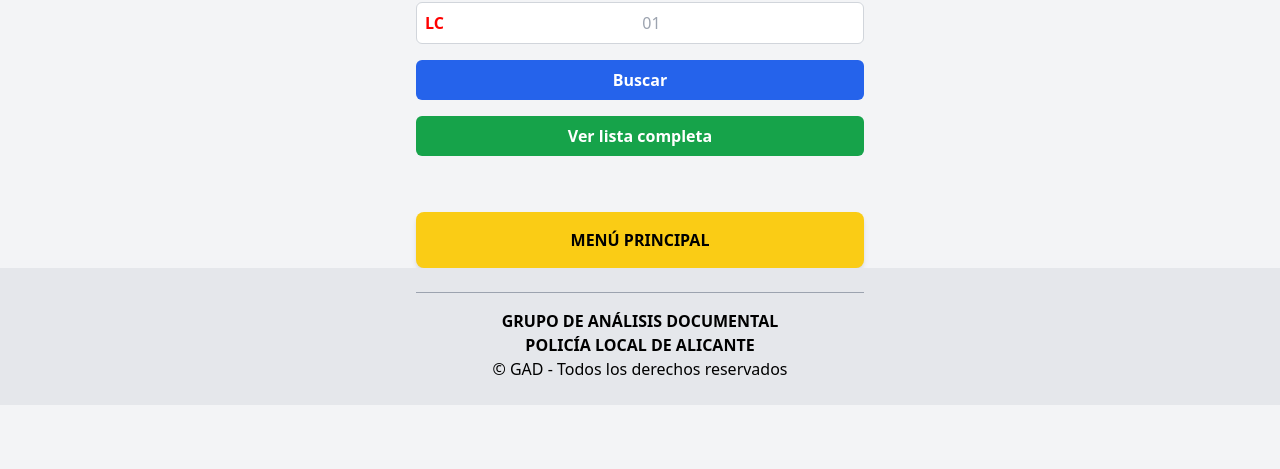
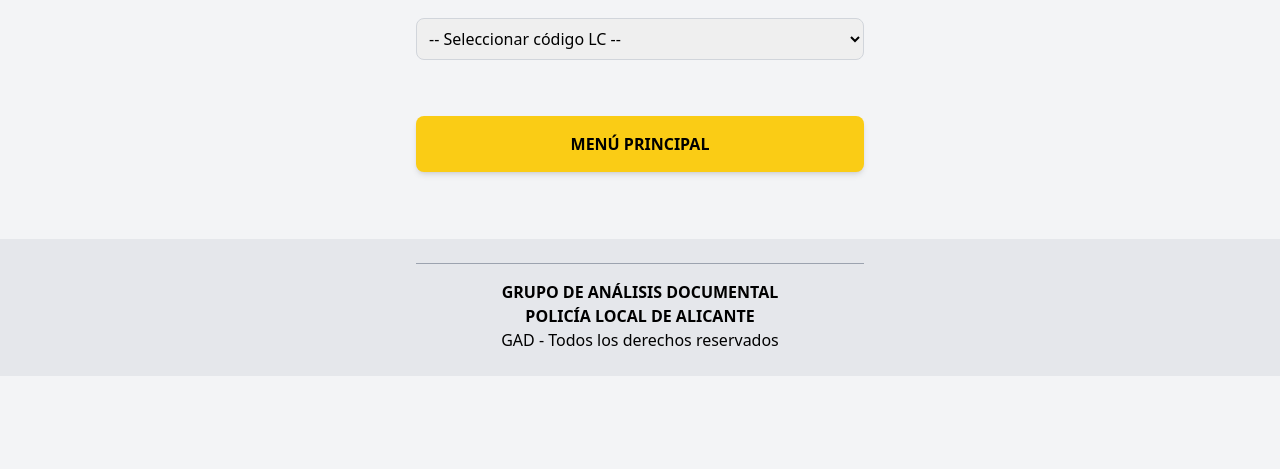
Before and after one commit to copg279-commits/GAD-v5, a plain HTML site: page COLOMBIA FABRICANTE LC.html in a window 1280 px wide. Shown: the part 360-829 px from the top of the page. After the commit the page ends 800 px from the top, so only its background shows below. Drawn offline with nearby package versions, Linux system fonts and the light colour scheme.

Commit message:
Add files via upload

```diff
--- a/COLOMBIA FABRICANTE LC.html
+++ b/COLOMBIA FABRICANTE LC.html
@@ -5,6 +5,14 @@
   <meta name="viewport" content="width=device-width, initial-scale=1.0">
   <title>Consulta de Fabricante LC</title>
   <script src="https://cdn.tailwindcss.com"></script>
+  <style>
+        .flag-button-spain {
+        background: linear-gradient(to top, #c60b1e 0%, #c60b1e 33%, #ffc400 33%, #ffc400 66%, #c60b1e 66%, #c60b1e 100%);
+        display: flex;
+        align-items: center;
+        justify-content: center;
+        text-align: center;
+    }
   <style>
     .input-wrapper {
       display: flex;
@@ -26,9 +34,6 @@
       text-transform: uppercase;
       text-align: center;
     }
-    .table-responsive {
-      overflow-x: auto;
-    }
   </style>
 </head>
 <body class="bg-gray-100 min-h-screen flex flex-col pb-16">
@@ -48,41 +53,35 @@
 </h1>
 
 <p class="text-center mt-2 px-4">
-    Introduce el número del código LC:
+    Selecciona un código LC para ver el fabricante:
 </p>
 
 <div class="w-11/12 max-w-md mx-auto mt-4">
   <img src="logocolombia.png" alt="Logo Colombia" class="w-full">
 </div>
 
-<div class="input-wrapper w-11/12 max-w-md mx-auto mt-4">
-  <span class="input-prefix">LC</span>
-  <input id="numero" type="text" class="input-number" placeholder="01" maxlength="2">
+<div class="w-11/12 max-w-md mx-auto mt-4">
+  <select id="fabricanteSelect" onchange="buscarFabricante(this.value)"
+          class="block mx-auto mt-4 p-2 text-base w-full border border-gray-300 rounded-lg">
+    <option value="">-- Seleccionar código LC --</option>
+  </select>
 </div>
-
-<button onclick="buscarFabricante()" class="block mx-auto mt-4 w-11/12 max-w-md bg-blue-600 hover:bg-blue-700 text-white font-bold py-2 rounded-md">
-  Buscar
-</button>
-
-<button onclick="mostrarTodos()" class="block mx-auto mt-4 w-11/12 max-w-md bg-green-600 hover:bg-green-700 text-white font-bold py-2 rounded-md">
-  Ver lista completa
-</button>
 
 <div id="resultado" class="w-11/12 max-w-md mx-auto mt-6 text-lg font-semibold text-gray-800 text-center"></div>
 
-    <div class="mt-8 flex justify-center">
+<div class="mt-8 flex justify-center">
     <button onclick="window.location.href='index.html'"
             class="w-11/12 max-w-md p-4 bg-yellow-400 text-black font-bold rounded-lg shadow-md transition hover:bg-yellow-200">
         MENÚ PRINCIPAL
     </button>
 </div>
 
- <footer class="mt-auto text-center py-6 bg-gray-200">
+<footer class="mt-auto text-center py-6 bg-gray-200">
     <hr class="border-t border-gray-400 w-11/12 max-w-md mx-auto mb-4">
     <p class="font-bold">GRUPO DE ANÁLISIS DOCUMENTAL</p>
     <p class="font-bold">POLICÍA LOCAL DE ALICANTE</p>
-    <p>&copy; GAD - Todos los derechos reservados</p>
-  </footer>
+    <p>GAD - Todos los derechos reservados</p>
+</footer>
 
 <script>
   const fabricantes = {
@@ -99,57 +98,28 @@
     "LC12": "MUVA S.A.S."
   };
 
-  function buscarFabricante() {
-    const num = document.getElementById("numero").value.trim().padStart(2, '0');
-    const codigo = `LC${num.toUpperCase()}`;
-    const resultado = document.getElementById("resultado");
-    if (fabricantes[codigo]) {
-      resultado.textContent = `Fabricante: ${fabricantes[codigo]}`;
-    } else {
-      resultado.textContent = "Código no encontrado. Verifica el número ingresado.";
-    }
+  const fabricanteSelect = document.getElementById('fabricanteSelect');
+  const resultado = document.getElementById("resultado");
+
+  function populateSelect() {
+      const sortedKeys = Object.keys(fabricantes).sort();
+      sortedKeys.forEach(key => {
+          const option = document.createElement('option');
+          option.value = key;
+          option.textContent = key;
+          fabricanteSelect.appendChild(option);
+      });
   }
 
-  function mostrarTodos() {
-    const resultado = document.getElementById("resultado");
-    let listaHTML = `
-      <div class="mt-4 p-4 bg-white rounded-md shadow-md table-responsive">
-        <table class="w-full text-sm text-left text-gray-500">
-          <thead class="text-xs text-gray-700 uppercase bg-gray-50">
-            <tr>
-              <th scope="col" class="py-3 px-6">Código LC</th>
-              <th scope="col" class="py-3 px-6">Fabricante</th>
-            </tr>
-          </thead>
-          <tbody>
-    `;
-
-    for (const codigo in fabricantes) {
-      if (fabricantes.hasOwnProperty(codigo)) {
-        listaHTML += `
-          <tr class="bg-white border-b">
-            <td class="py-4 px-6 font-medium text-gray-900 whitespace-nowrap">${codigo}</td>
-            <td class="py-4 px-6">${fabricantes[codigo]}</td>
-          </tr>
-        `;
+  function buscarFabricante(codigo) {
+      if (codigo && fabricantes[codigo]) {
+          resultado.textContent = `Fabricante: ${fabricantes[codigo]}`;
+      } else {
+          resultado.textContent = "";
       }
-    }
-
-    listaHTML += `
-          </tbody>
-        </table>
-      </div>
-    `;
-
-    resultado.innerHTML = listaHTML;
   }
 
-  // Permitir que Enter dispare la búsqueda
-  document.getElementById("numero").addEventListener("keypress", function(event) {
-    if (event.key === "Enter") {
-      buscarFabricante();
-    }
-  });
+  document.addEventListener('DOMContentLoaded', populateSelect);
 </script>
 </body>
 </html>
```
